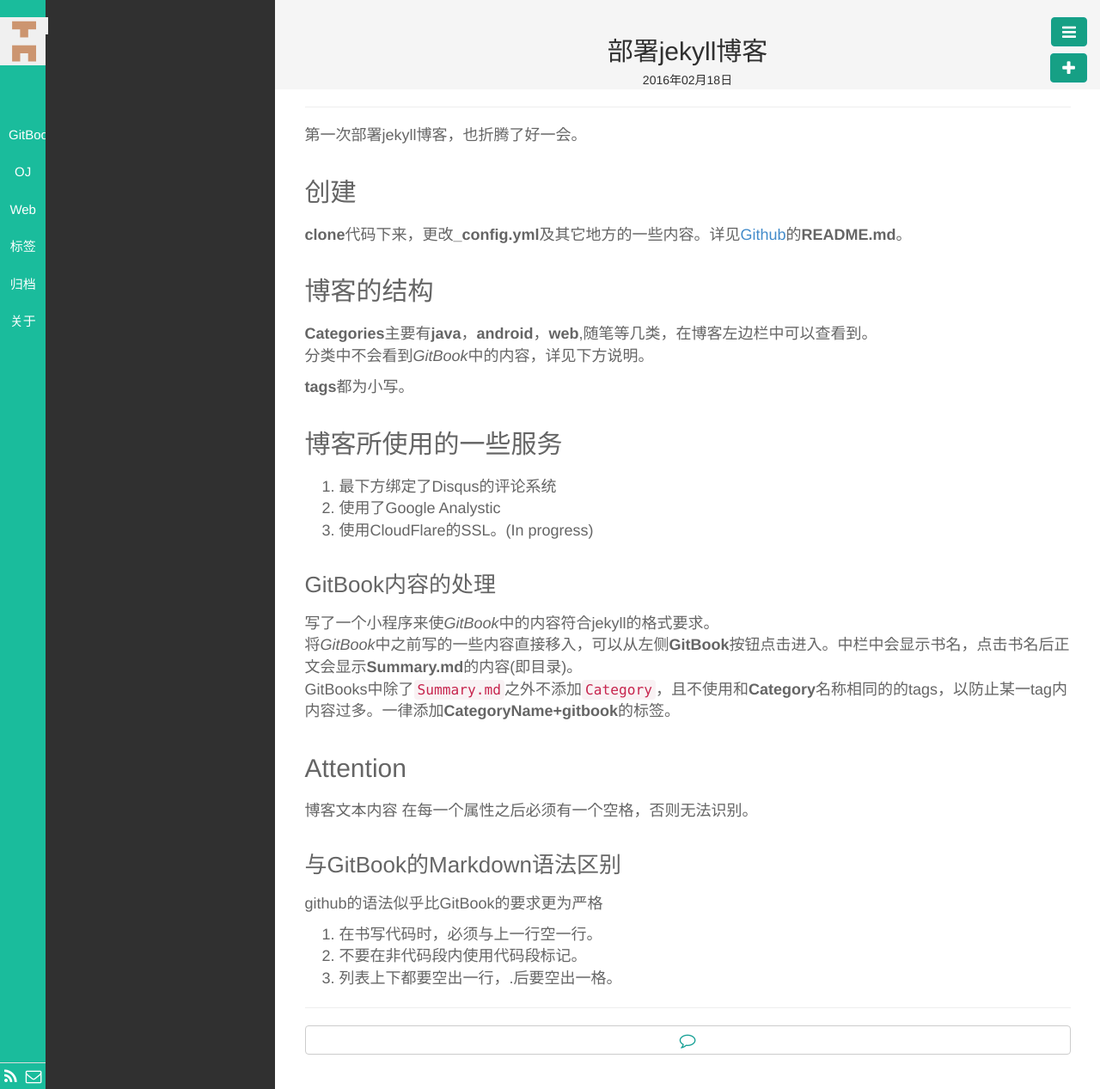
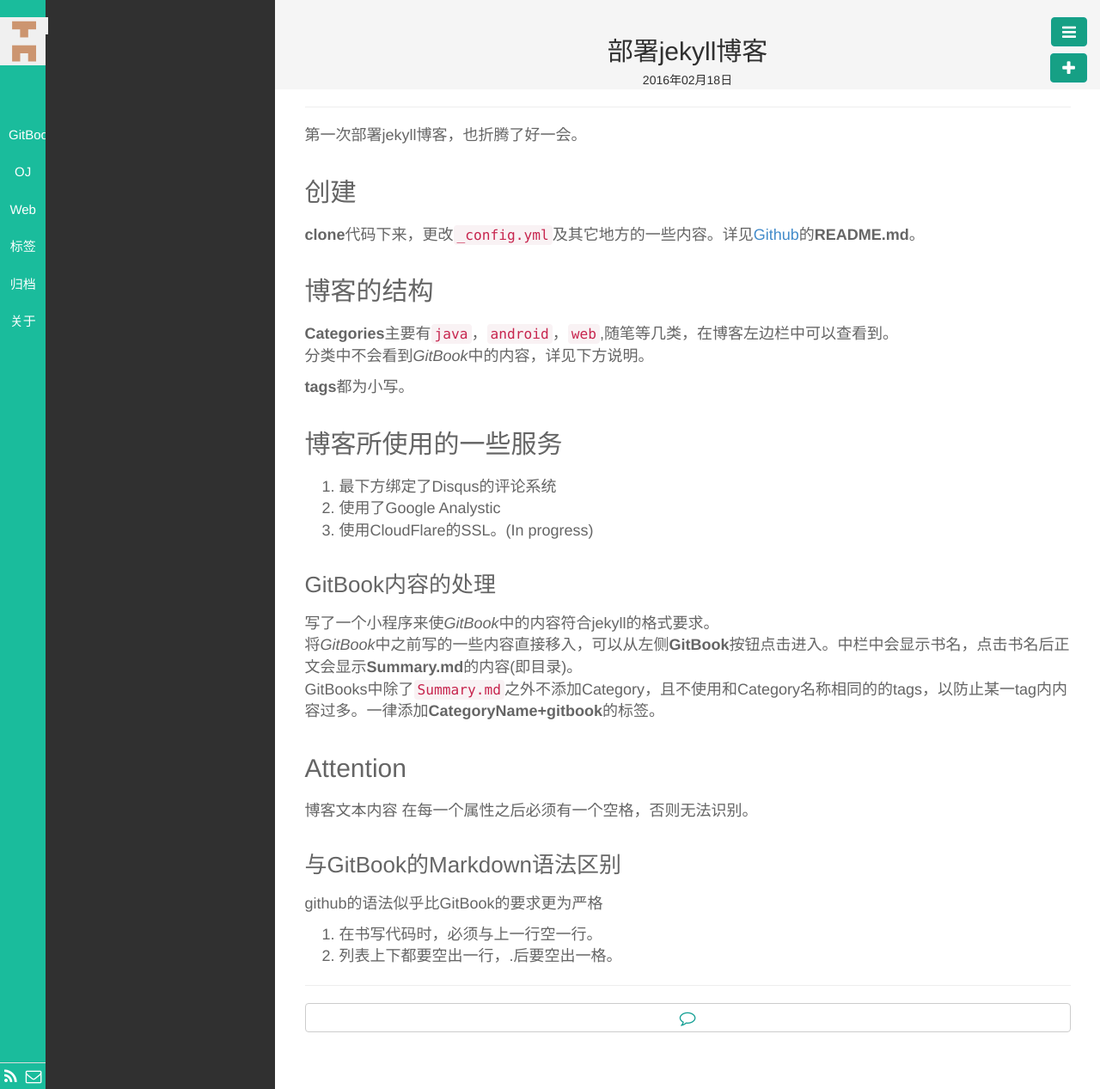
Before and after one commit to ivyxjc/jekyll_blog, a Jekyll site: the page built from _posts/Web/2016-02-18-blog-introductions.md, in a window 1280 px wide. Shown: the whole page at 86% size. Built offline with Jekyll 4.4.1, drawn with Linux system fonts in a browser that asks for light colours.

````diff
--- a/_posts/Web/2016-02-18-blog-introductions.md
+++ b/_posts/Web/2016-02-18-blog-introductions.md
@@ -11,12 +11,12 @@
 
 ## 创建
 
-**clone**代码下来，更改**_config.yml**及其它地方的一些内容。详见[Github](https://github.com/ivyxjc/ivyxjc.github.io)的**README.md**。
+**clone**代码下来，更改```_config.yml```及其它地方的一些内容。详见[Github](https://github.com/ivyxjc/ivyxjc.github.io)的**README.md**。
 
 
 ## 博客的结构
 
-**Categories**主要有**java**，**android**，**web**,随笔等几类，在博客左边栏中可以查看到。<br>
+**Categories**主要有```java```，```android```，```web```,随笔等几类，在博客左边栏中可以查看到。<br>
 分类中不会看到*GitBook*中的内容，详见下方说明。<br>
 
 **tags**都为小写。<br>
@@ -30,7 +30,7 @@
 ### GitBook内容的处理
 写了一个小程序来使*GitBook*中的内容符合jekyll的格式要求。<br>
 将*GitBook*中之前写的一些内容直接移入，可以从左侧**GitBook**按钮点击进入。中栏中会显示书名，点击书名后正文会显示**Summary.md**的内容(即目录)。<br>
-GitBooks中除了```Summary.md```之外不添加```Category```，且不使用和**Category**名称相同的的tags，以防止某一tag内内容过多。一律添加**CategoryName+gitbook**的标签。
+GitBooks中除了```Summary.md```之外不添加Category，且不使用和Category名称相同的的tags，以防止某一tag内内容过多。一律添加**CategoryName+gitbook**的标签。
 
 ## Attention
 博客文本内容 在每一个属性之后必须有一个空格，否则无法识别。<br>
@@ -39,5 +39,4 @@
 github的语法似乎比GitBook的要求更为严格<br>
 
 1. 在书写代码时，必须与上一行空一行。
-2. 不要在非代码段内使用代码段标记。
-3. 列表上下都要空出一行，\.后要空出一格。
+2. 列表上下都要空出一行，\.后要空出一格。
````
Also changed, not shown: _posts/OJ/Codeforces/eduRound/2016-02-18-CodeforcesEduRound7总结.md (+2 -0 lines).
